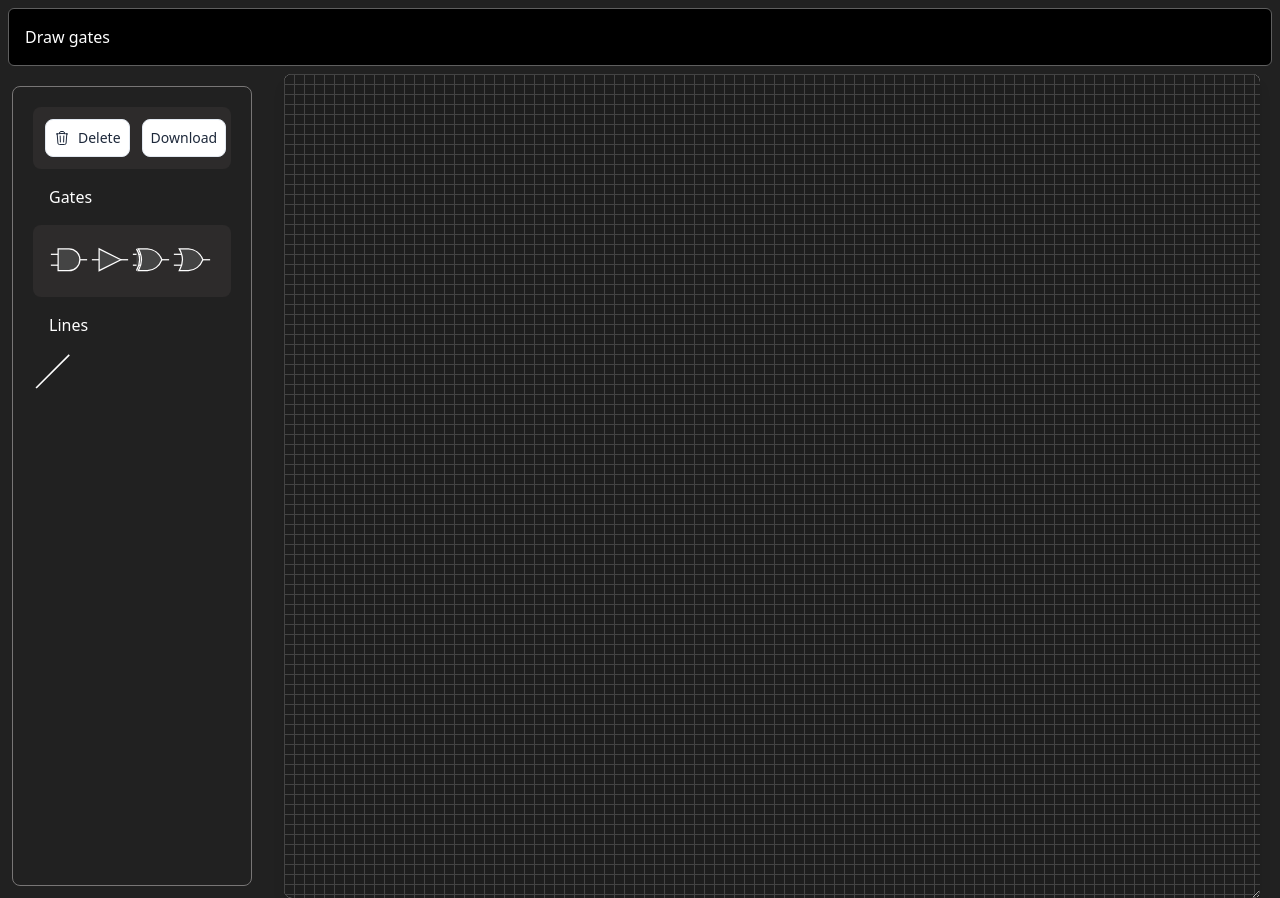
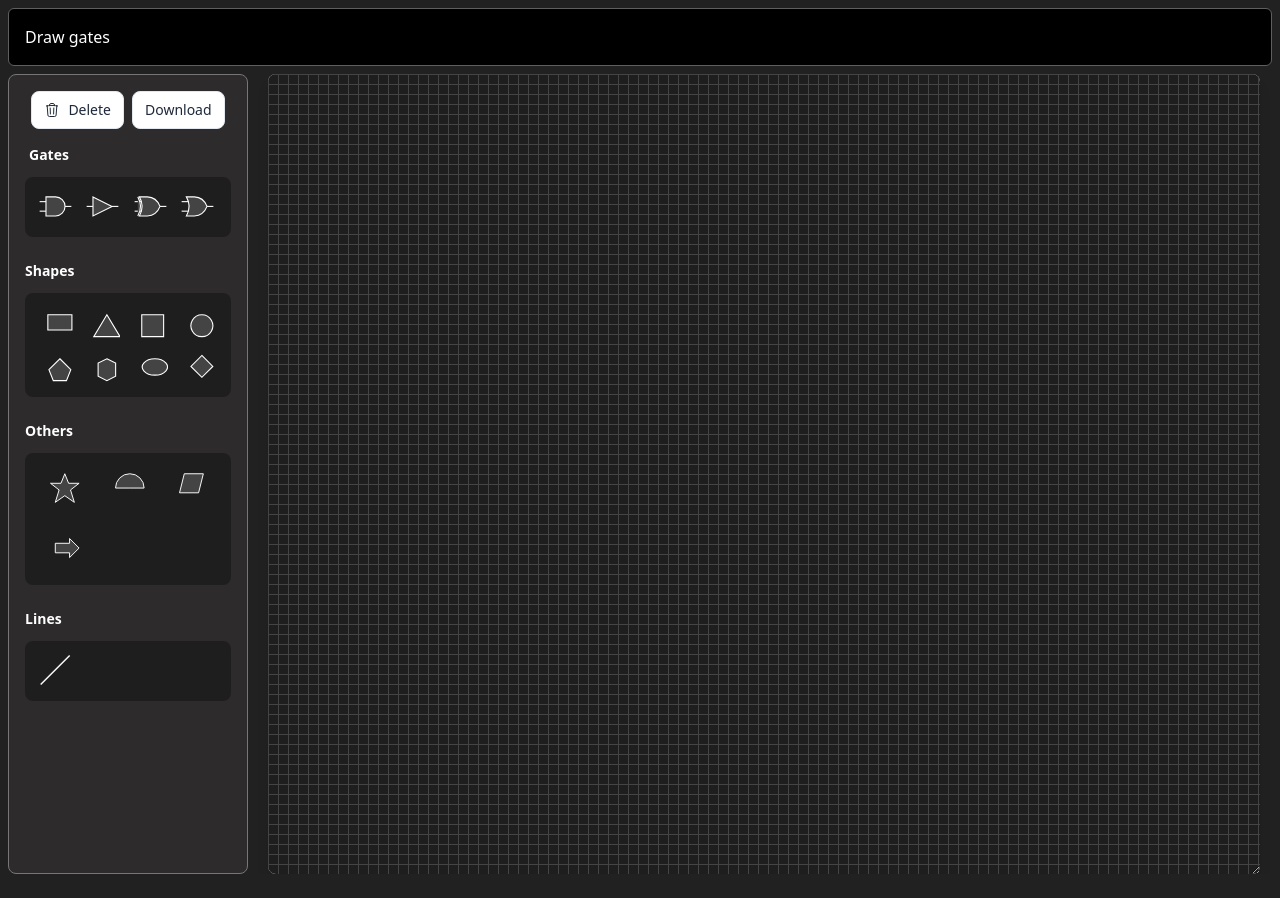
Before and after one commit to manish-107/DrawGates, a Vue app: page / in a window 1280 px wide. After the commit the page ends 874 px from the top, so only its background shows below. Built offline with nearby package versions, Linux system fonts and the light colour scheme.

Commit message:
added more shapes

```diff
--- a/src/assets/svgData.js
+++ b/src/assets/svgData.js
@@ -123,43 +123,162 @@ export const svgData = [
     width: "40px",
     height: "40px",
   },
-  // {
-  //   id: "triangleGate",
-  //   paths: [
-  //     {
-  //       d: "M 1.5 15 L 7.3 15",
-  //       fill: "rgb(241, 243, 244)",
-  //       stroke: "rgb(0, 0, 0)",
-  //       "stroke-width": "1.3",
-  //       "stroke-miterlimit": "10",
-  //     },
-  //     {
-  //       d: "M 25.86 15 L 30.5 15",
-  //       fill: "rgb(241, 243, 244)",
-  //       stroke: "rgb(0, 0, 0)",
-  //       "stroke-width": "1.3",
-  //       "stroke-miterlimit": "10",
-  //     },
-  //     {
-  //       d: "M 23.83 15 L 6.43 23.7 L 6.43 6.3 Z",
-  //       fill: "rgb(241, 243, 244)",
-  //       stroke: "rgb(0, 0, 0)",
-  //       "stroke-width": "1.3",
-  //       "stroke-miterlimit": "10",
-  //     },
-  //   ],
-  //   ellipse: {
-  //     cx: "24.99",
-  //     cy: "15",
-  //     rx: "1.16",
-  //     ry: "1.16",
-  //     fill: "rgb(241, 243, 244)",
-  //     stroke: "rgb(0, 0, 0)",
-  //     "stroke-width": "1.3",
-  //   },
-  //   width: "40px",
-  //   height: "40px",
-  // },
+  {
+    id: "rectShape",
+    paths: [
+      {
+        d: "M 9 8 L 31 8 L 31 22 L 9 22 Z",
+        fill: "#444",
+        stroke: "white",
+        "stroke-width": "1",
+      },
+    ],
+    width: "40px",
+    height: "40px",
+  },
+  {
+    id: "triangleShape",
+    paths: [
+      {
+        d: "M 20 8 L 32 28 L 8 28 Z",
+        fill: "#444",
+        stroke: "white",
+        "stroke-width": "1",
+      },
+    ],
+    width: "40px",
+    height: "40px",
+  },
+  {
+    id: "squareShape",
+    paths: [
+      {
+        d: "M 8 8 L 28 8 L 28 28 L 8 28 Z", // Smaller Square
+        fill: "#444",
+        stroke: "white",
+        "stroke-width": "1",
+      },
+    ],
+    width: "40px",
+    height: "40px",
+  },
+  {
+    id: "circleShape",
+    paths: [
+      {
+        d: "M 20,8 A 10,10 0 1,1 19.99,8 Z", // Smaller Circle
+        fill: "#444",
+        stroke: "white",
+        "stroke-width": "1",
+      },
+    ],
+    width: "40px",
+    height: "40px",
+  },
+  {
+    id: "pentagonShape",
+    paths: [
+      {
+        d: "M 20 8 L 30 18 L 26 28 L 14 28 L 10 18 Z", // Smaller Pentagon
+        fill: "#444",
+        stroke: "white",
+        "stroke-width": "1",
+      },
+    ],
+    width: "40px",
+    height: "40px",
+  },
+  {
+    id: "hexagonShape",
+    paths: [
+      {
+        d: "M 20 8 L 28 12 L 28 24 L 20 28 L 12 24 L 12 12 Z", // Smaller Hexagon
+        fill: "#444",
+        stroke: "white",
+        "stroke-width": "1",
+      },
+    ],
+    width: "40px",
+    height: "40px",
+  },
+  {
+    id: "ellipseShape",
+    paths: [
+      {
+        d: "M 20,8 A 11.5,7.5 0 1,1 19.99,8 Z", // Smaller Ellipse
+        fill: "#444",
+        stroke: "white",
+        "stroke-width": "1",
+      },
+    ],
+    width: "40px",
+    height: "40px",
+  },
+  {
+    id: "rhombusShape",
+    paths: [
+      {
+        d: "M 20 5 L 30 15 L 20 25 L 10 15 Z", // Rhombus
+        fill: "#444",
+        stroke: "white",
+        "stroke-width": "1",
+      },
+    ],
+    width: "40px",
+    height: "40px",
+  },
+  {
+    id: "starShape",
+    paths: [
+      {
+        d: "M 20 5 L 24 15 L 35 15 L 26 22 L 30 35 L 20 28 L 10 35 L 14 22 L 5 15 L 16 15 Z", // Star
+        fill: "#444",
+        stroke: "white",
+        "stroke-width": "1",
+      },
+    ],
+    width: "40px",
+    height: "40px",
+  },
+  {
+    id: "semiCircleShape",
+    paths: [
+      {
+        d: "M 5 20 A 15,15 0 0,1 35 20 L 20 20 Z", // Semi-Circle
+        fill: "#444",
+        stroke: "white",
+        "stroke-width": "1",
+      },
+    ],
+    width: "40px",
+    height: "40px",
+  },
+  {
+    id: "parallelogramShape",
+    paths: [
+      {
+        d: "M 10 5 L 30 5 L 25 25 L 5 25 Z", // Parallelogram
+        fill: "#444",
+        stroke: "white",
+        "stroke-width": "1",
+      },
+    ],
+    width: "40px",
+    height: "40px",
+  },
+  {
+    id: "arrowRightShape",
+    paths: [
+      {
+        d: "M 10 15 L 25 15 L 25 10 L 35 20 L 25 30 L 25 25 L 10 25 Z", // Right Arrow
+        fill: "#444",
+        stroke: "white",
+        "stroke-width": "1",
+      },
+    ],
+    width: "40px",
+    height: "40px",
+  },
 ];
 
 export const lines = [
--- a/src/classes/shapes.js
+++ b/src/classes/shapes.js
@@ -17,8 +17,8 @@ export default class Shapes {
     this.strokeColor = style.strokeColor || "white";
     this.fillColor = style.fillColor || "#000";
     this.strokeWidth = style.strokeWidth || 1;
-    this.width = dimensions.width || 48;
-    this.height = dimensions.height || 48;
+    this.width = dimensions.width || 90;
+    this.height = dimensions.height || 90;
     this.paths = paths;
     this.scaleFactor = 2;
     this.draggedItems = draggedItems;
--- a/src/components/Sidebar.vue
+++ b/src/components/Sidebar.vue
@@ -7,14 +7,13 @@ const emit = defineEmits(["add-line", "delete-selected", "download-image"]);
 
 <template>
   <aside
-    class="justify-center h-screen p-5 m-3 text-white border border-[#787676] rounded-lg w-60"
+    class="flex flex-col items-center h-screen bg-[#2d2b2b] text-white border border-[#787676] rounded-lg w-60 ml-2"
   >
-    <div class="flex flex-row gap-3 bg-[#2d2b2b] p-3 rounded-lg">
+    <div class="flex gap-2 p-4">
       <button
         @click="emit('delete-selected')"
-        class="inline-flex items-center px-2 py-2 space-x-2 text-sm font-medium bg-white border rounded-lg text-slate-800 hover:text-blue-600 hover:bg-slate-100 border-slate-200"
+        class="flex items-center px-3 py-2 text-sm font-medium bg-white border rounded-lg text-slate-800 hover:text-blue-600 hover:bg-slate-100 border-slate-200"
       >
-        <span>
         <svg
           xmlns="http://www.w3.org/2000/svg"
           fill="none"
@@ -29,28 +28,28 @@ const emit = defineEmits(["add-line", "delete-selected", "download-image"]);
             d="M14.74 9l-.346 9m-4.788 0L9.26 9m9.968-3.21c.342.052.682.107 1.022.166m-1.022-.165L18.16 19.673a2.25 2.25 0 01-2.244 2.077H8.084a2.25 2.25 0 01-2.244-2.077L4.772 5.79m14.456 0a48.108 48.108 0 00-3.478-.397m-12 .562c.34-.059.68-.114 1.022-.165m0 0a48.11 48.11 0 013.478-.397m7.5 0v-.916c0-1.18-.91-2.164-2.09-2.201a51.964 51.964 0 00-3.32 0c-1.18.037-2.09 1.022-2.09 2.201v.916m7.5 0a48.667 48.667 0 00-7.5 0"
           />
         </svg>
-        </span>
-        <span class="hidden md:inline-block">Delete</span>
+        <span class="ml-2 hidden md:inline-block">Delete</span>
       </button>
       <button
         @click="emit('download-image')"
-        class="inline-flex items-center px-2 py-2 space-x-2 text-sm font-medium bg-white border rounded-lg text-slate-800 hover:text-blue-600 hover:bg-slate-100 border-slate-200"
+        class="flex items-center px-3 py-2 text-sm font-medium bg-white border rounded-lg text-slate-800 hover:text-blue-600 hover:bg-slate-100 border-slate-200"
       >
         <span class="hidden md:inline-block">Download</span>
       </button>
     </div>
 
-    <h5 class="p-4">Gates</h5>
-    <div class="flex flex-wrap gap-3 bg-[#2d2b2b] p-3 rounded-lg">
+    <div class="flex flex-col w-full px-4">
+      <h5 class="mb-3 ml-1 text-sm font-semibold">Gates</h5>
+      <div class="grid grid-cols-4 gap-2 p-3 bg-[#1f1e1e] rounded-lg">
         <div
-        v-for="gate in svgData"
+          v-for="gate in svgData.slice(0, 4)"
           :key="gate.id"
           id="draggable"
           @dragstart="(e) => e.dataTransfer.setData('text/plain', gate.id)"
           draggable="true"
-        class="w-1/6 p-1"
+          class="flex items-center justify-center w-9 h-9"
         >
-        <svg :width="gate.width" :height="gate.height" viewBox="0 0 32 32">
+          <svg :width="35" :height="35" viewBox="0 0 32 32">
             <path
               v-for="(path, index) in gate.paths"
               :key="index"
@@ -59,20 +58,63 @@ const emit = defineEmits(["add-line", "delete-selected", "download-image"]);
           </svg>
         </div>
       </div>
-    <h5 class="p-4">Lines</h5>
-    <div class="flex flex-wrap">
+    </div>
+
+    <div class="flex flex-col w-full px-4 mt-6">
+      <h5 class="mb-3 text-sm font-semibold">Shapes</h5>
+      <div class="grid grid-cols-4 gap-2 p-3 bg-[#1f1e1e] rounded-lg">
+        <div
+          v-for="shape in svgData.slice(4, 12)"
+          :key="shape.id"
+          id="draggable"
+          @dragstart="(e) => e.dataTransfer.setData('text/plain', shape.id)"
+          draggable="true"
+          class="flex items-center justify-center w-9 h-9"
+        >
+          <svg :width="35" :height="35" viewBox="0 0 32 32">
+            <path
+              v-for="(path, index) in shape.paths"
+              :key="index"
+              v-bind="path"
+            />
+          </svg>
+        </div>
+      </div>
+    </div>
+
+    <div class="flex flex-col w-full px-4 mt-6">
+      <h5 class="mb-3 text-sm font-semibold">Others</h5>
+      <div class="grid grid-cols-3 gap-3 p-3 bg-[#1f1e1e] rounded-lg">
+        <div
+          v-for="other in svgData.slice(12)"
+          :key="other.id"
+          id="draggable"
+          @dragstart="(e) => e.dataTransfer.setData('text/plain', other.id)"
+          draggable="true"
+          class="flex items-center justify-center w-12 h-12"
+        >
+          <svg :width="40" :height="40" viewBox="0 0 32 42">
+            <!-- Increased SVG size -->
+            <path
+              v-for="(path, index) in other.paths"
+              :key="index"
+              v-bind="path"
+            />
+          </svg>
+        </div>
+      </div>
+    </div>
+
+    <div class="flex flex-col w-full px-4 mt-6">
+      <h5 class="mb-3 text-sm font-semibold">Lines</h5>
+      <div class="grid grid-cols-4 gap-2 p-3 bg-[#1f1e1e] rounded-lg">
         <div
           v-for="line in lines"
           :key="line.id"
-        class="hover:bg-[#545252]"
-        @click="
-          emit('add-line', {
-            lineName: line.id,
-            path: line.paths,
-          })
-        "
+          class="flex items-center justify-center w-9 h-9 hover:bg-[#545252] rounded"
+          @click="emit('add-line', { lineName: line.id, path: line.paths })"
         >
-        <svg :width="line.width" :height="line.height" viewBox="0 0 32 32">
+          <svg :width="35" :height="35" viewBox="0 0 32 32">
             <path
               v-for="(path, index) in line.paths"
               :key="index"
@@ -81,5 +123,6 @@ const emit = defineEmits(["add-line", "delete-selected", "download-image"]);
           </svg>
         </div>
       </div>
+    </div>
   </aside>
 </template>
```
Lines whose indentation alone changed are shown as unchanged.
